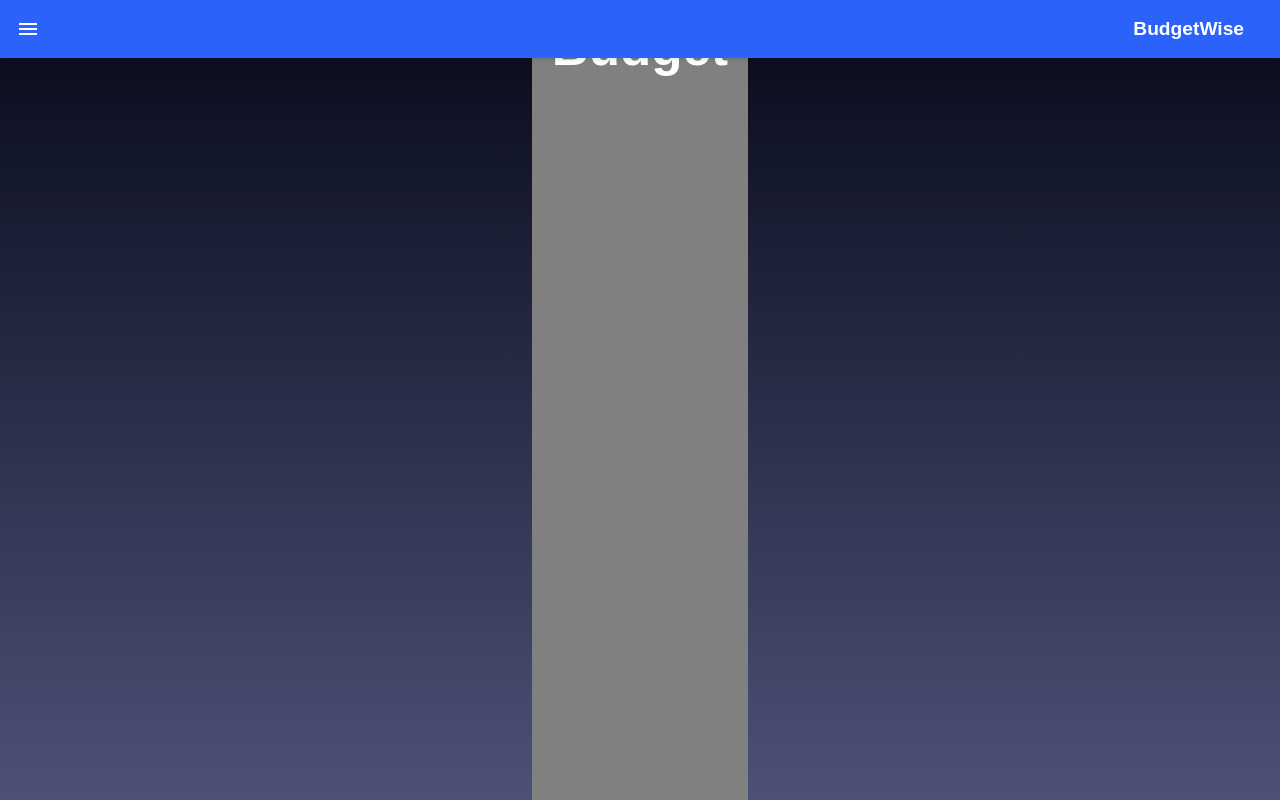
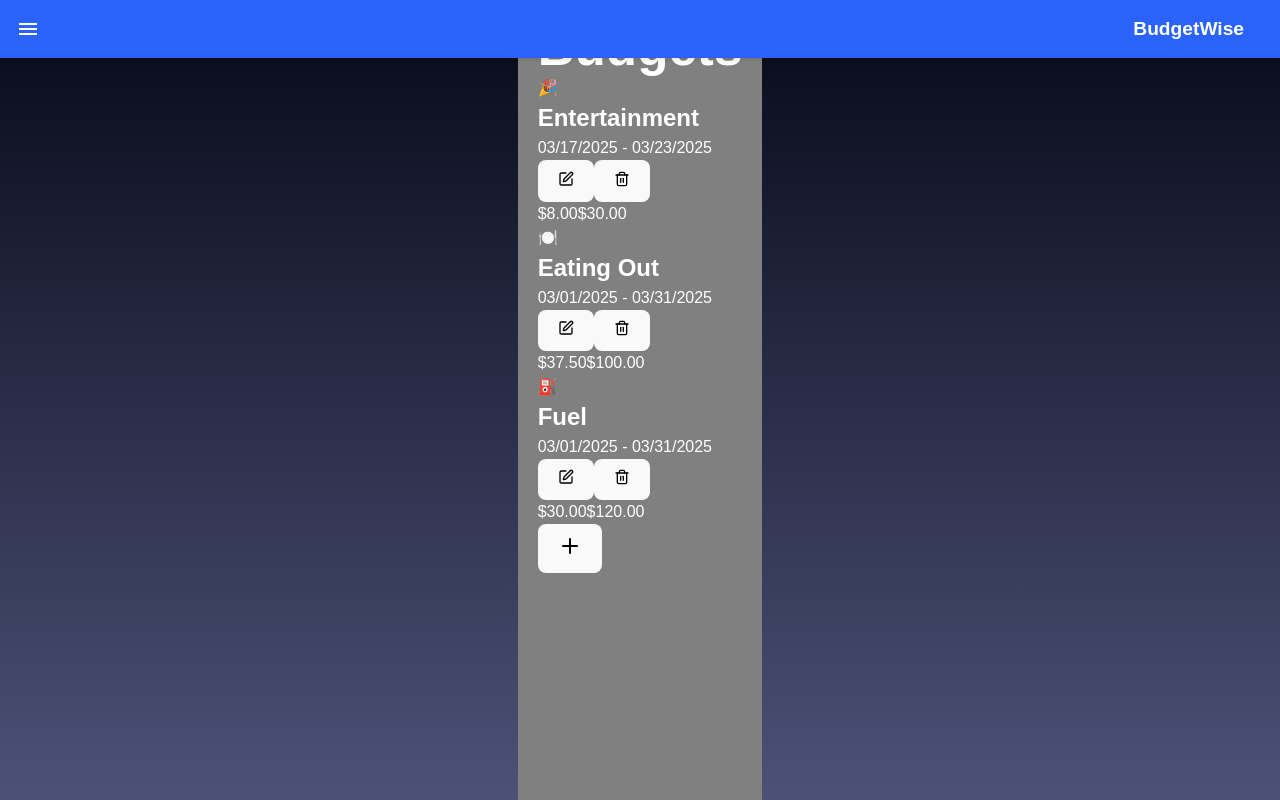
Before and after one commit to pearldias/BugetWise, a React (Vite) app: page /Budgets in a window 1280 px wide. Built offline with nearby package versions, Linux system fonts and the light colour scheme; no server answers.

Commit message:
budget commit

```diff
--- a/src/Budgets.jsx
+++ b/src/Budgets.jsx
@@ -1,9 +1,80 @@
 import React from 'react';
 
-export default function Budgets() {
-    return (
-        <div>
-            <h1>Budget</h1>
-        </div>
-    );
+import { Progress } from "./components/progress";
+//import { Progress } from "@/components/ui/progress";
+import { Button } from "./components/button";
+import { Card, CardContent } from "./components/card";
+import { Plus, Edit, Trash2 } from "lucide-react";
+
+const budgets = [
+  {
+    title: "Entertainment",
+    period: "Weekly",
+    startDate: "03/17/2025",
+    endDate: "03/23/2025",
+    spent: 8,
+    total: 30,
+    icon: "🎉",
+  },
+  {
+    title: "Eating Out",
+    period: "Monthly",
+    startDate: "03/01/2025",
+    endDate: "03/31/2025",
+    spent: 37.5,
+    total: 100,
+    icon: "🍽️",
+  },
+  {
+    title: "Fuel",
+    period: "Monthly",
+    startDate: "03/01/2025",
+    endDate: "03/31/2025",
+    spent: 30,
+    total: 120,
+    icon: "⛽",
+  },
+];
+
+export default function BudgetPage() {
+  return (
+    <div className="p-4 max-w-2xl mx-auto">
+      <h1 className="text-2xl font-bold mb-4">Budgets</h1>
+      {budgets.map((budget, index) => (
+        <Card key={index} className="mb-4">
+          <CardContent className="p-4">
+            <div className="flex items-center justify-between">
+              <div className="flex items-center gap-2">
+                <span className="text-3xl">{budget.icon}</span>
+                <div>
+                  <h2 className="text-lg font-semibold">{budget.title}</h2>
+                  <p className="text-sm text-gray-500">
+                    {budget.startDate} - {budget.endDate}
+                  </p>
+                </div>
+              </div>
+              <div className="flex gap-2">
+                <Button size="icon" variant="ghost">
+                  <Edit size={16} />
+                </Button>
+                <Button size="icon" variant="ghost" className="text-red-500">
+                  <Trash2 size={16} />
+                </Button>
+              </div>
+            </div>
+            <div className="mt-3">
+              <Progress value={(budget.spent / budget.total) * 100} />
+              <div className="flex justify-between text-sm mt-1">
+                <span>${budget.spent.toFixed(2)}</span>
+                <span>${budget.total.toFixed(2)}</span>
+              </div>
+            </div>
+          </CardContent>
+        </Card>
+      ))}
+      <Button className="fixed bottom-6 right-6 rounded-full p-4 shadow-lg bg-blue-500 text-white">
+        <Plus size={24} />
+      </Button>
+    </div>
+  );
 }
--- /dev/null
+++ b/src/components/button.jsx
@@ -0,0 +1,12 @@
+import React from "react";
+
+export function Button({ children, onClick, className }) {
+  return (
+    <button
+      onClick={onClick}
+      className={`px-4 py-2 bg-blue-500 text-white rounded-md hover:bg-blue-600 transition ${className}`}
+    >
+      {children}
+    </button>
+  );
+}
--- /dev/null
+++ b/src/components/card.jsx
@@ -0,0 +1,13 @@
+import React from "react";
+
+export function Card({ children, className }) {
+  return (
+    <div className={`bg-white rounded-lg shadow-md p-4 ${className}`}>
+      {children}
+    </div>
+  );
+}
+
+export function CardContent({ children }) {
+  return <div className="p-4">{children}</div>;
+}
--- /dev/null
+++ b/src/components/progress.jsx
@@ -0,0 +1,13 @@
+import React from "react";
+
+export function Progress({ value, max }) {
+  const percentage = (value / max) * 100;
+  return (
+    <div className="w-full bg-gray-200 rounded-full h-4">
+      <div
+        className="bg-blue-500 h-4 rounded-full transition-all"
+        style={{ width: `${percentage}%` }}
+      ></div>
+    </div>
+  );
+}
```
